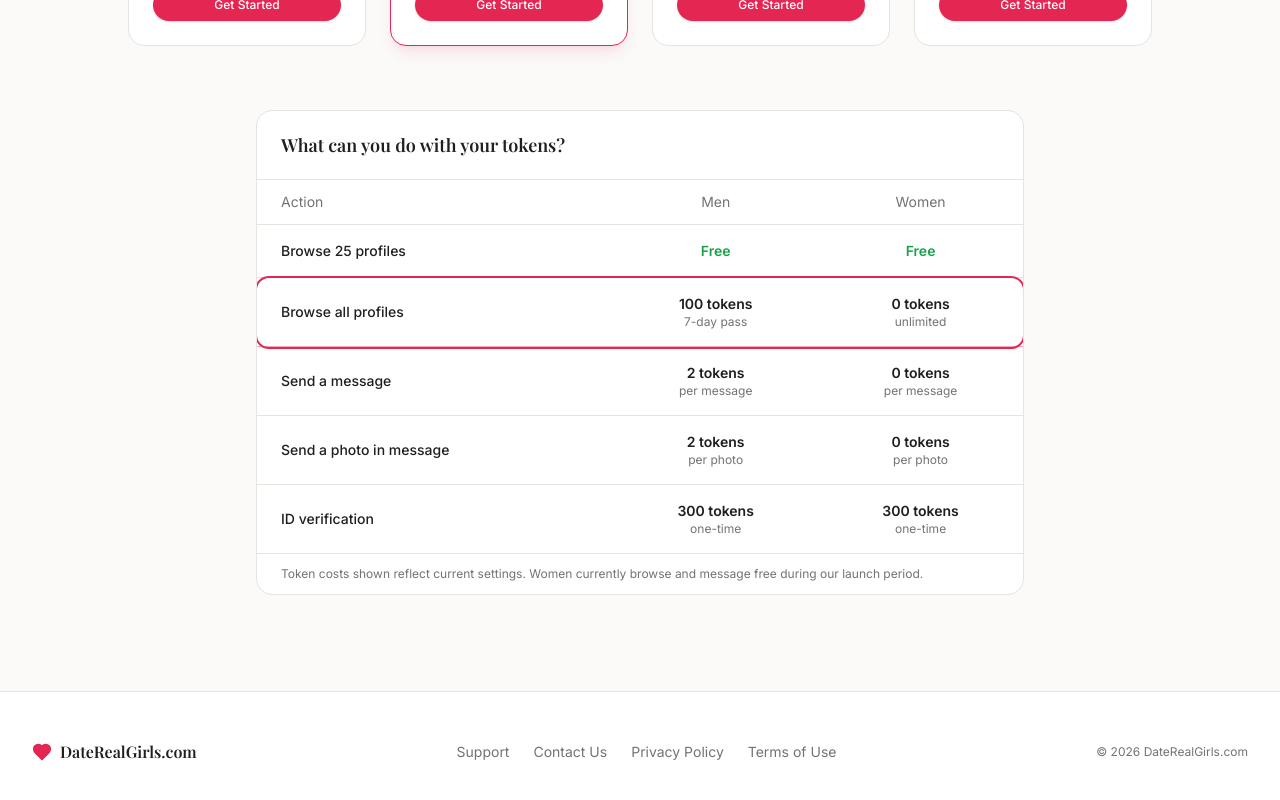
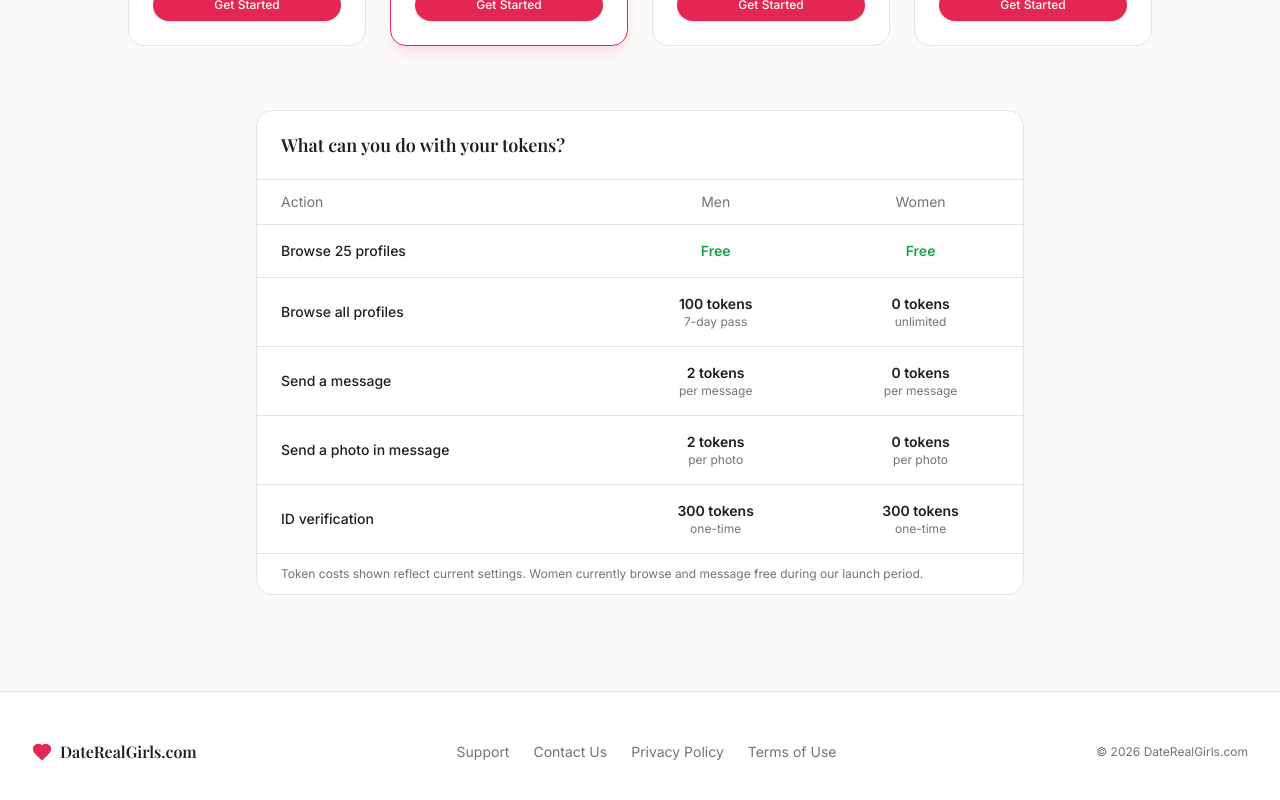
Before and after one commit to templeeast/daterealgirls, a React (Vite) app: page / in a window 1280 px wide. Shown: the part 1646-2446 px from the top of the page. Built offline with nearby package versions, Linux system fonts and the light colour scheme; no server answers.

Commit message:
File changes

```diff
--- a/src/pages/Landing.jsx
+++ b/src/pages/Landing.jsx
@@ -220,7 +220,7 @@ export default function Landing() {
                     <td className="text-center px-6 py-4 text-green-600 font-semibold">{t('free')}</td>
                     <td className="text-center px-6 py-4 text-green-600 font-semibold">{t('free')}</td>
                   </tr>
-                  <tr className="border-b border-primary/40 outline outline-2 outline-primary rounded-lg">
+                  <tr className="border-b">
                     <td className="px-6 py-4 font-medium">{t('token_cost_browse_all')}</td>
                     <td className="text-center px-6 py-4">
                       <div className="font-semibold">{t('token_cost_n_tokens', { n: config.tokens_browse_cost_men ?? 100 })}</div>
```
